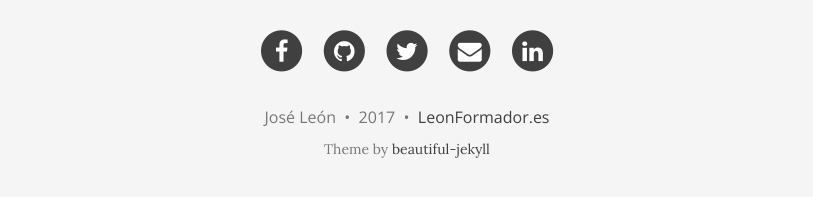
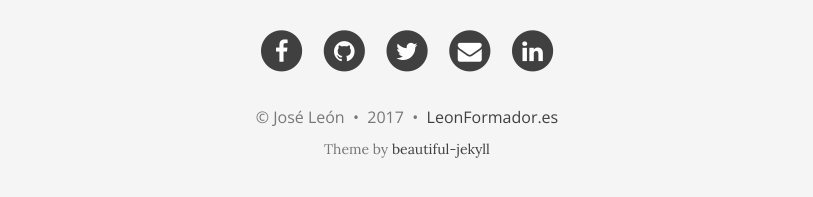
Before and after one commit to joseleo/joseleo.github.io, a Jekyll site: the page built from index.html, in a window 1280 px wide and 1324 px high. Shown: the part 1114-1311 px from the top of the window, without its empty margins (233-1046 px from the left). Built offline with Jekyll 4.4.1, drawn with Linux system fonts in a browser that asks for light colours; nearby versions of some CDN libraries; the list of posts is cut into pages by our own code.

Commit message:
Update footer.html

```diff
--- a/_includes/footer.html
+++ b/_includes/footer.html
@@ -57,7 +57,7 @@
               <span class="sr-only">Google+</span>
             </a>
           </li>
-          {% endif %}
+&copy;          {% endif %}
 		  {% if site.author.email and site.footer-links-active.email %}
           <li>
             <a href="mailto:{{ site.author.email }}" title="Email me">
@@ -203,7 +203,7 @@
           {% endif %}
         </ul>
         <p class="copyright text-muted">
-		  {{ site.author.name }}
+		  &copy; {{ site.author.name }}
 		  &nbsp;&bull;&nbsp;
 		  {{ site.time | date: '%Y' }}
 
```
